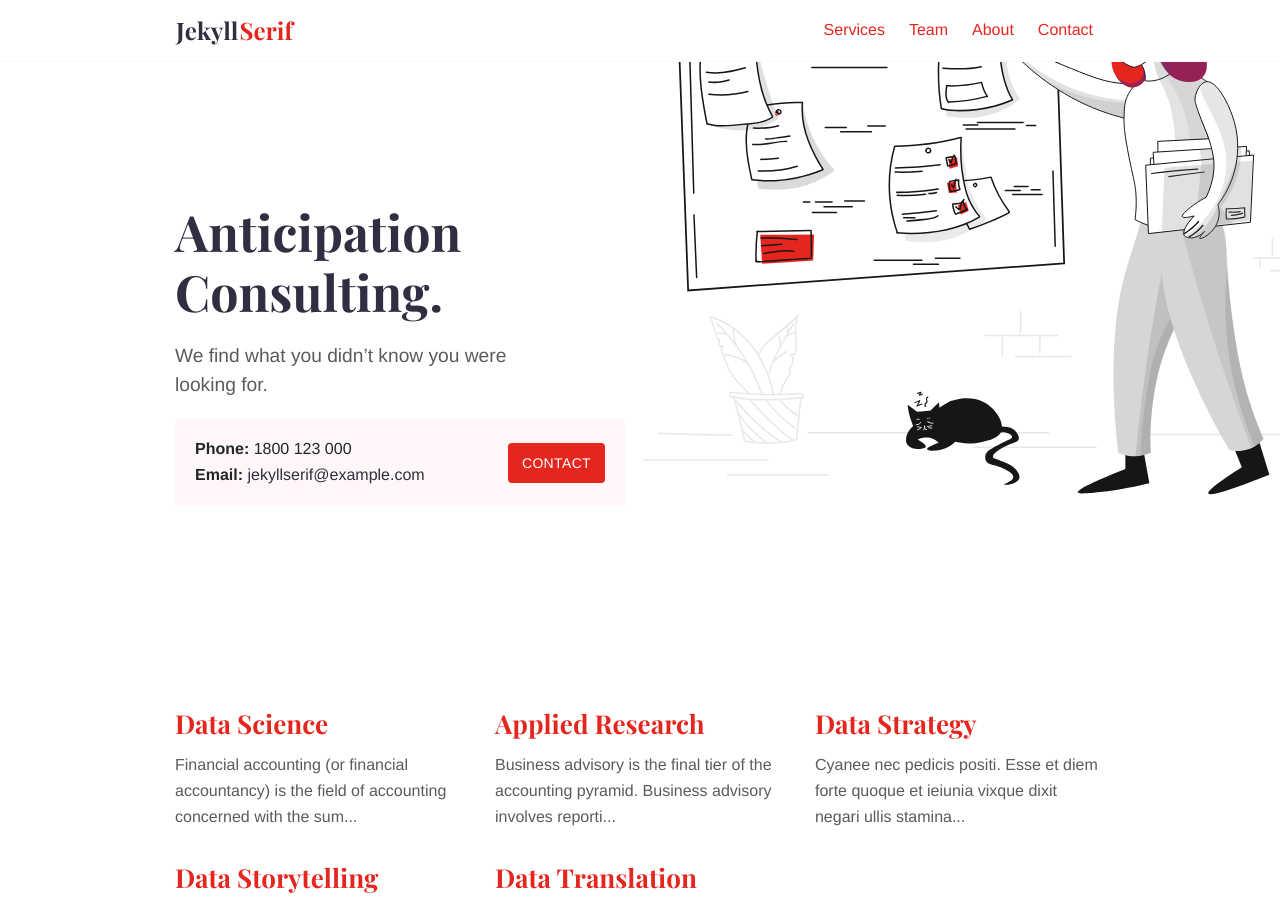
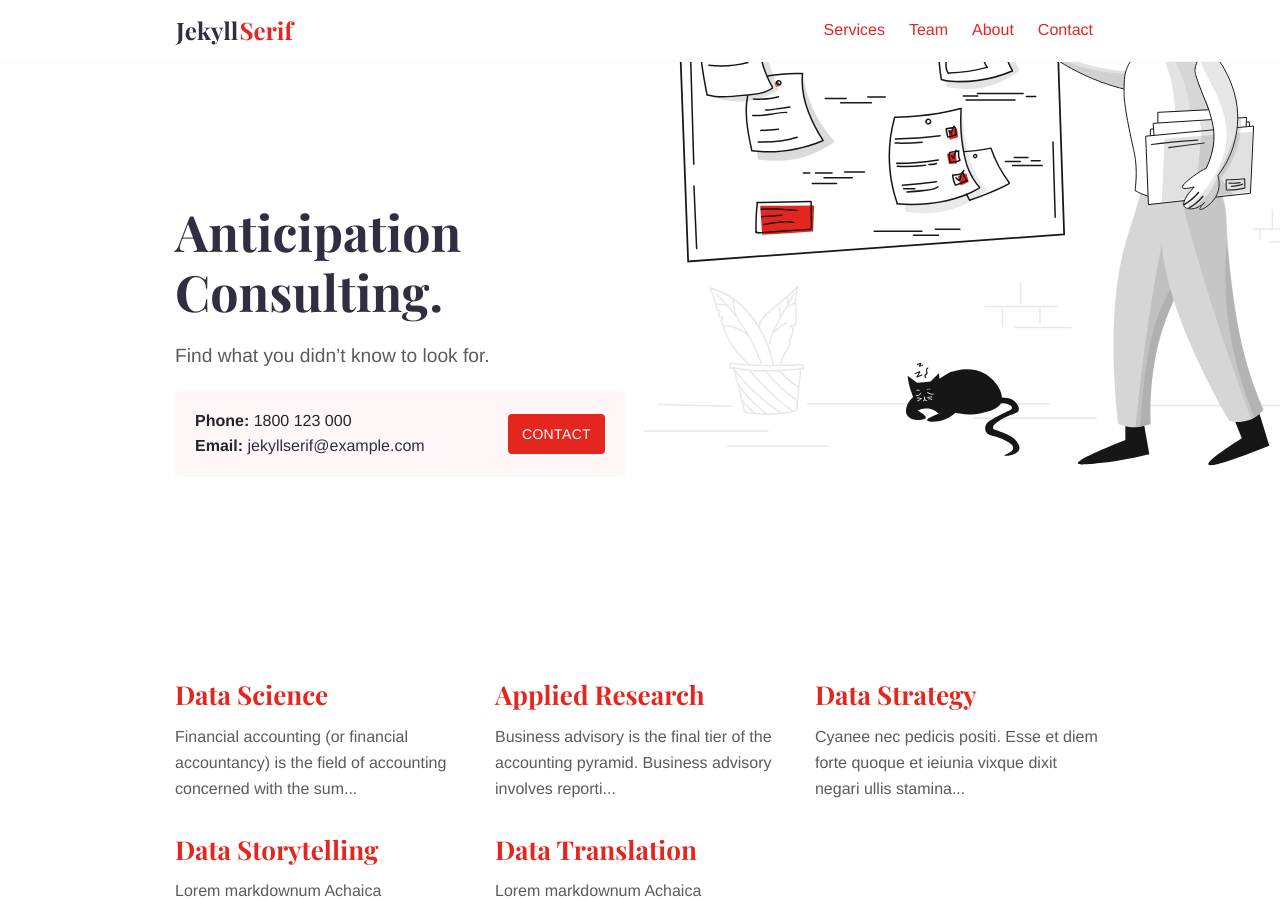
Before and after one commit to anticipation-consulting/anticipation-consulting, a Jekyll site: the page built from index.md, in a window 1280 px wide and 900 px high. Built offline with Jekyll 4.4.1, drawn with Linux system fonts in a browser that asks for light colours.

```diff
--- a/index.md
+++ b/index.md
@@ -10,4 +10,4 @@ show_call_box: true
 
 # Anticipation Consulting.
 
-We find what you didn't know you were looking for.
+Find what you didn't know to look for.
```
Also changed, not shown: _portfolio/brian-keegan.md (renamed from _team/brian-keegan.md, +1 -1 lines), images/team/original/headshot2-smallest.jpg (added), portfolio.md (renamed from team.md).
